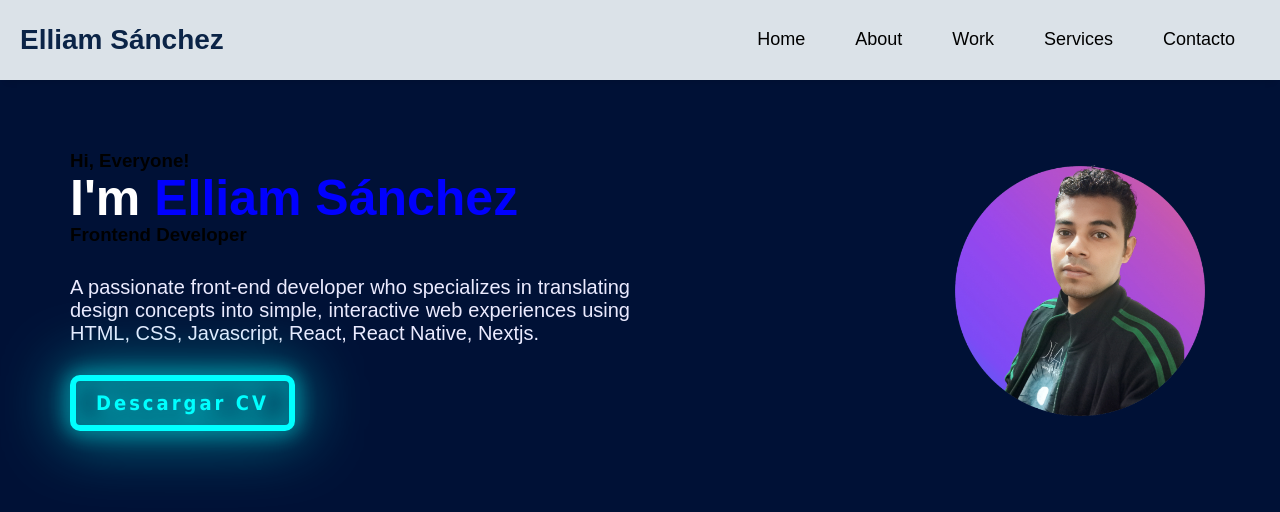
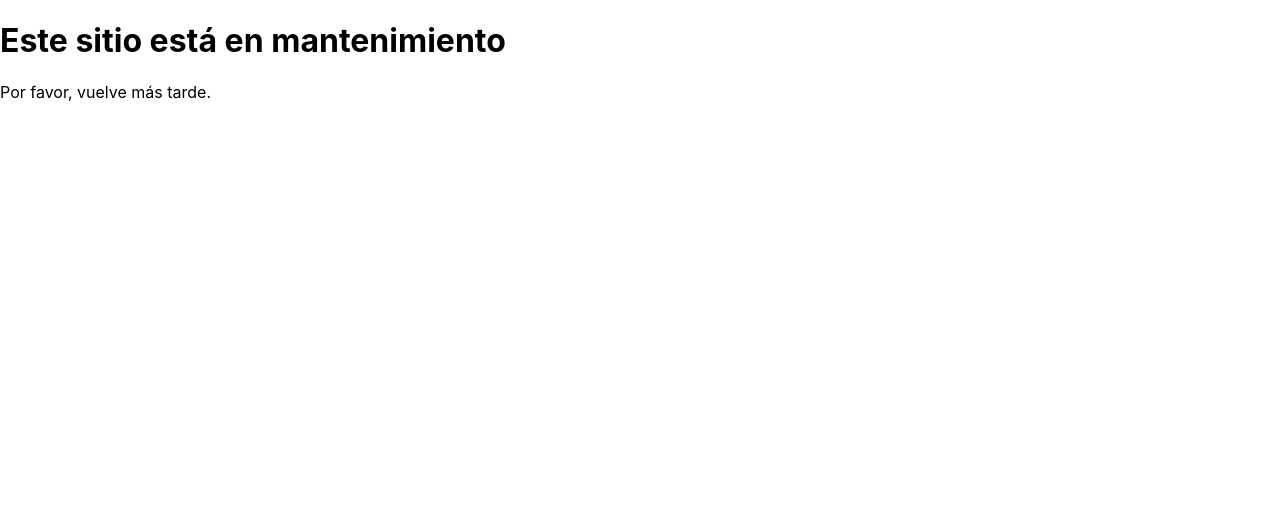
Before and after one commit to Elliam-Sanchez510/Landing-page, a React (Create React App) app: page / in a window 1280 px wide. Shown: the top 512 px of the page. Built offline with nearby package versions, Linux system fonts and the light colour scheme.

Commit message:
Implement maintenance mode

```diff
--- a/src/App.tsx
+++ b/src/App.tsx
@@ -6,18 +6,20 @@ import About from './components/screens/About';
 import Work from './components/screens/Work';
 import Services from './components/screens/Services';
 import Contact from './components/screens/Contact';
+import Maintenance from './components/screens/Maintenance';
 
 
 function App() {
   return (
     <Router>
-      <Navbar />
+      {/* <Navbar /> */}
       <Routes>
-        <Route path="/" element={<Home />} />
+      <Route path="/" element={<Maintenance />} />
+        {/* <Route path="/" element={<Home />} />
         <Route path="/about" element={<About />} />
         <Route path="/work" element={<Work />} />
         <Route path="/services" element={<Services />} />
-        <Route path="/contact" element={<Contact />} />
+        <Route path="/contact" element={<Contact />} /> */}
       </Routes>
     </Router>
   );
--- /dev/null
+++ b/src/components/screens/Maintenance.tsx
@@ -0,0 +1,12 @@
+import React from 'react';
+
+const Maintenance: React.FC = () => {
+    return (
+        <div>
+            <h1>Este sitio está en mantenimiento</h1>
+            <p>Por favor, vuelve más tarde.</p>
+        </div>
+    );
+};
+
+export default Maintenance;
```
